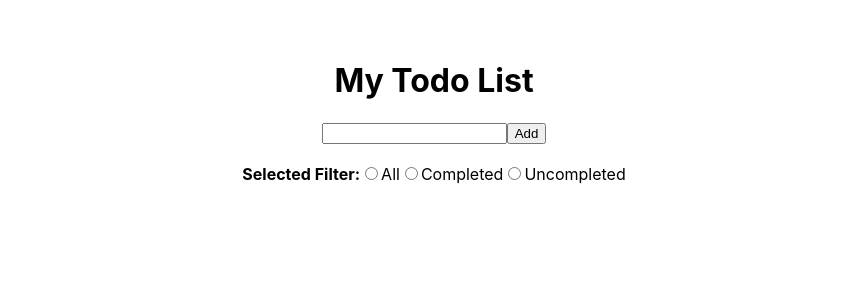
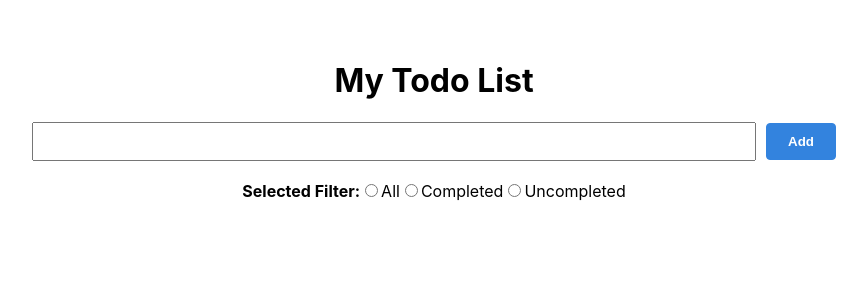
Before and after one commit to babybunn/todo-app-react, a React (Create React App) app: page / in a window 1280 px wide. Shown: the top 300 px of the page, without its empty margins (206-1073 px from the left). Built offline with nearby package versions, Linux system fonts and the light colour scheme.

Commit message:
create filter function :sparkles:

```diff
--- a/src/App.js
+++ b/src/App.js
@@ -1,17 +1,46 @@
-import React, { useState } from 'react';
+import React, { useState, useEffect } from 'react';
 import './App.css';
 import Form from "./components/Form";
 import TodoList from './components/TodoList';
 
 function App() {
+
+
+
   const [inputText, setInputText] = useState("");
   const [todos, setTodos] = useState([]);
+  const [status, setStatus] = useState("all");
+  const [filteredTodos, setFilteredTodo] = useState([]);
+
+  const filterHandler = () => {
+    switch(status) {
+      case 'completed':
+        setFilteredTodo( todos.filter( todo => todo.completed === true ) )
+        break;
+      case 'uncompleted':
+        setFilteredTodo( todos.filter( todo => todo.completed === false ) )
+        break;
+      default:
+        setFilteredTodo(todos)
+        break;
+    }
+  }
+
+  useEffect( () => {
+    filterHandler()
+  }, [todos, status])
 
   return (
     <div className="App">
       <h1>My Todo List</h1>
-      <Form todos={todos} inputText={inputText} setTodos={setTodos} setInputText={setInputText}/>
-      <TodoList todos={todos} setTodos={setTodos} />
+      <Form
+        todos={todos}
+        inputText={inputText}
+        setTodos={setTodos}
+        setInputText={setInputText}
+        setStatus={setStatus}
+      />
+      <TodoList todos={todos} setTodos={setTodos} filteredTodos={filteredTodos} />
     </div>
   );
 }
--- a/src/components/Form.js
+++ b/src/components/Form.js
@@ -1,6 +1,6 @@
 import React from "react";
 
-const Form = ({setInputText, todos, setTodos, inputText}) => {
+const Form = ({setInputText, todos, setTodos, inputText, setStatus}) => {
     const filterOptions = [
         'all',
         'completed',
@@ -22,6 +22,11 @@ const Form = ({setInputText, todos, setTodos, inputText}) => {
         ]);
         setInputText("")
     }
+
+    const filterHandlder = (e) => {
+        setStatus(e.target.value)
+    }
+
     return (
         <div className="form">
             <form>
@@ -31,7 +36,7 @@ const Form = ({setInputText, todos, setTodos, inputText}) => {
             <ul className="filters">
             <li><strong>Selected Filter: </strong></li>
             {filterOptions.map((value, index) => {
-                return <li className="filter-item" key={index}><input type="radio" name="filter" value={value} id={`input_filter_${value}`} /><label htmlFor={`input_filter_${value}`}>{value}</label></li>
+                return <li className="filter-item" key={index}><input onChange={filterHandlder} type="radio" name="filter" value={value} id={`input_filter_${value}`} /><label htmlFor={`input_filter_${value}`}>{value}</label></li>
             })}
             </ul>
         </div>
--- a/src/components/Todo.js
+++ b/src/components/Todo.js
@@ -1,6 +1,6 @@
 import React from 'react';
 
-const Todo = ({todo, todos, setTodos}) => {
+const Todo = ({todo, todos, setTodos, setStatus}) => {
     const deleteHandler = () => {
         setTodos( todos.filter( el => el.id !== todo.id))
     }
--- a/src/components/TodoList.js
+++ b/src/components/TodoList.js
@@ -1,12 +1,12 @@
 import React from "react";
 import Todo from "./Todo";
 
-const TodoList = ({todos, setTodos}) => {
+const TodoList = ({todos, setTodos, filteredTodos}) => {
     return (
         <div className="todo-wrapper">
             <ul className="todo-list">
                 {
-                    todos.map( (todo) => (
+                    filteredTodos.map( (todo) => (
                         <Todo todo={todo} key={todo.id} todos={todos} setTodos={setTodos} />
                     ))
                 }
--- a/src/index.css
+++ b/src/index.css
@@ -81,3 +81,20 @@ li.todo-item.completed .todo-txt {
   background-color: #c52830;
   color: #FFF;
 }
+
+form  .form-control {
+  padding: 10px;
+  margin-right: 10px;
+  width: 100%;
+  max-width: 700px;
+}
+
+form button {
+  width: 70px;
+  padding: 10px 15px;
+  border: 1px solid #3383de;
+  background-color: #3383de;
+  font-weight: bold;
+  color: #fff;
+  border-radius: 4px;
+}
```
